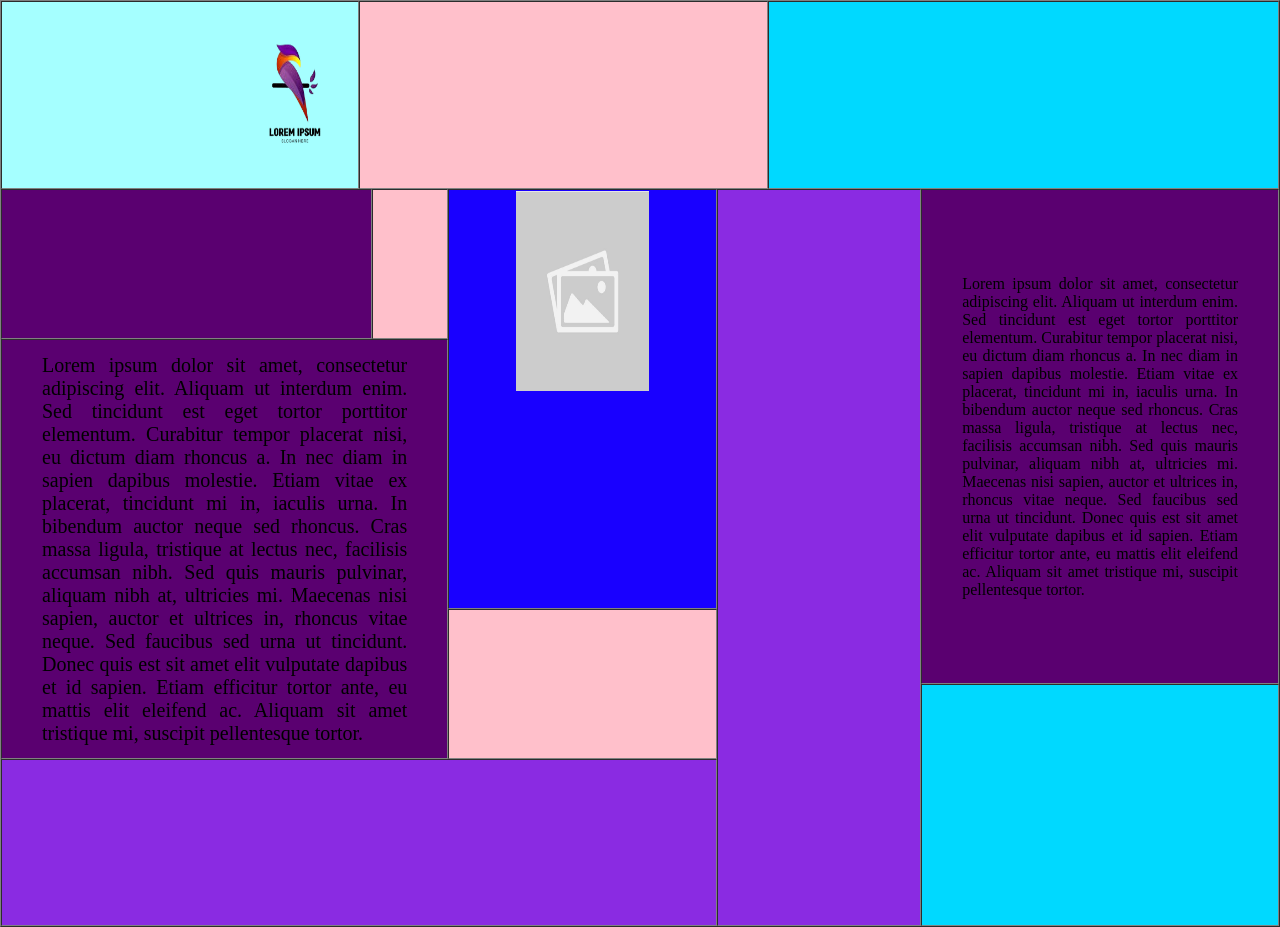
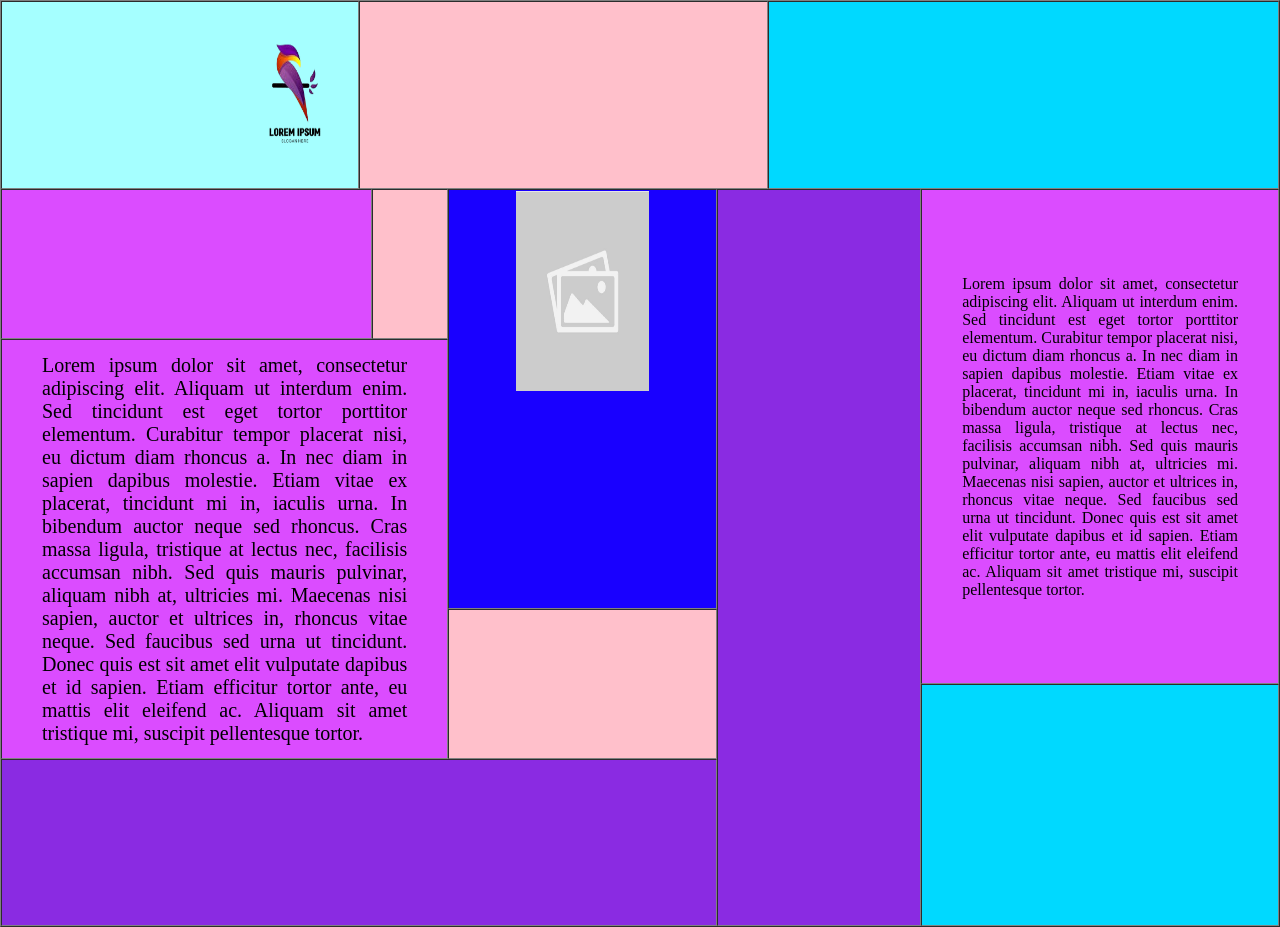
Before and after one commit to Bernardo2A1-Cotemig/Simulado, a plain HTML site: page index.html in a window 1280 px wide. Drawn offline with Linux system fonts and the light colour scheme.

Commit message:
Add files via upload

```diff
--- a/style.css
+++ b/style.css
@@ -18,7 +18,7 @@ height: 100%;}
 .td8{ width: 28%; text-align: center; text-align: justify; padding-left: 40px; padding-right: 40px;}
 .td9{text-align: center; text-align: justify; padding-left: 40px; padding-right: 40px; font-size: 20px;}
 
-#cor{background-color: rgb(90, 0, 112);}
+#cor{background-color: rgb(219, 76, 255);}
 #cor1{background-color: pink;}
 #cor2{background-color: rgb(0, 217, 255);}
 #cor3{background-color: blueviolet;}
```
